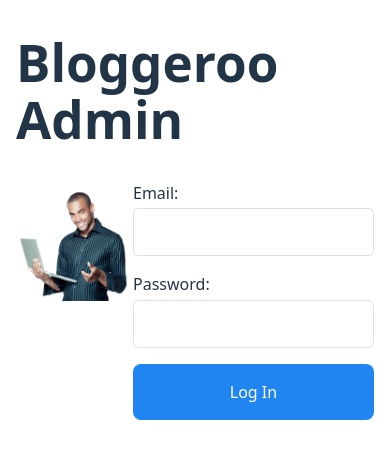
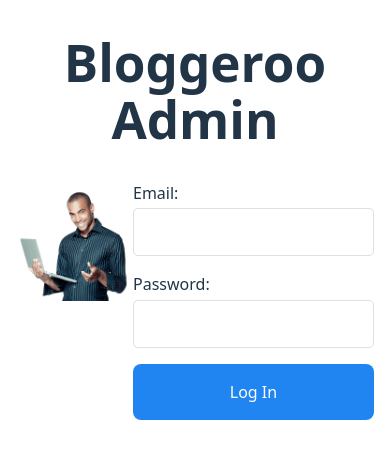
Before and after one commit to rubicon2/bloggeroo-web-client-admin, a React (Vite) app: page / in a window 390 px wide. Shown: the top 458 px of the page. Built offline with nearby package versions, Linux system fonts and the light colour scheme.

Commit message:
Make page header responsive to screen width

```diff
--- a/src/components/header.jsx
+++ b/src/components/header.jsx
@@ -1,11 +1,20 @@
 import Container from './container';
+import { devices } from '../mediaQueries';
+import styled from 'styled-components';
+
+const HeaderContainer = styled(Container)`
+  text-align: center;
+  @media ${devices.tablet} {
+    text-align: left;
+  }
+`;
 
 export default function Header() {
   return (
     <header>
-      <Container>
+      <HeaderContainer>
         <h1>Bloggeroo Admin</h1>
-      </Container>
+      </HeaderContainer>
     </header>
   );
 }
```
